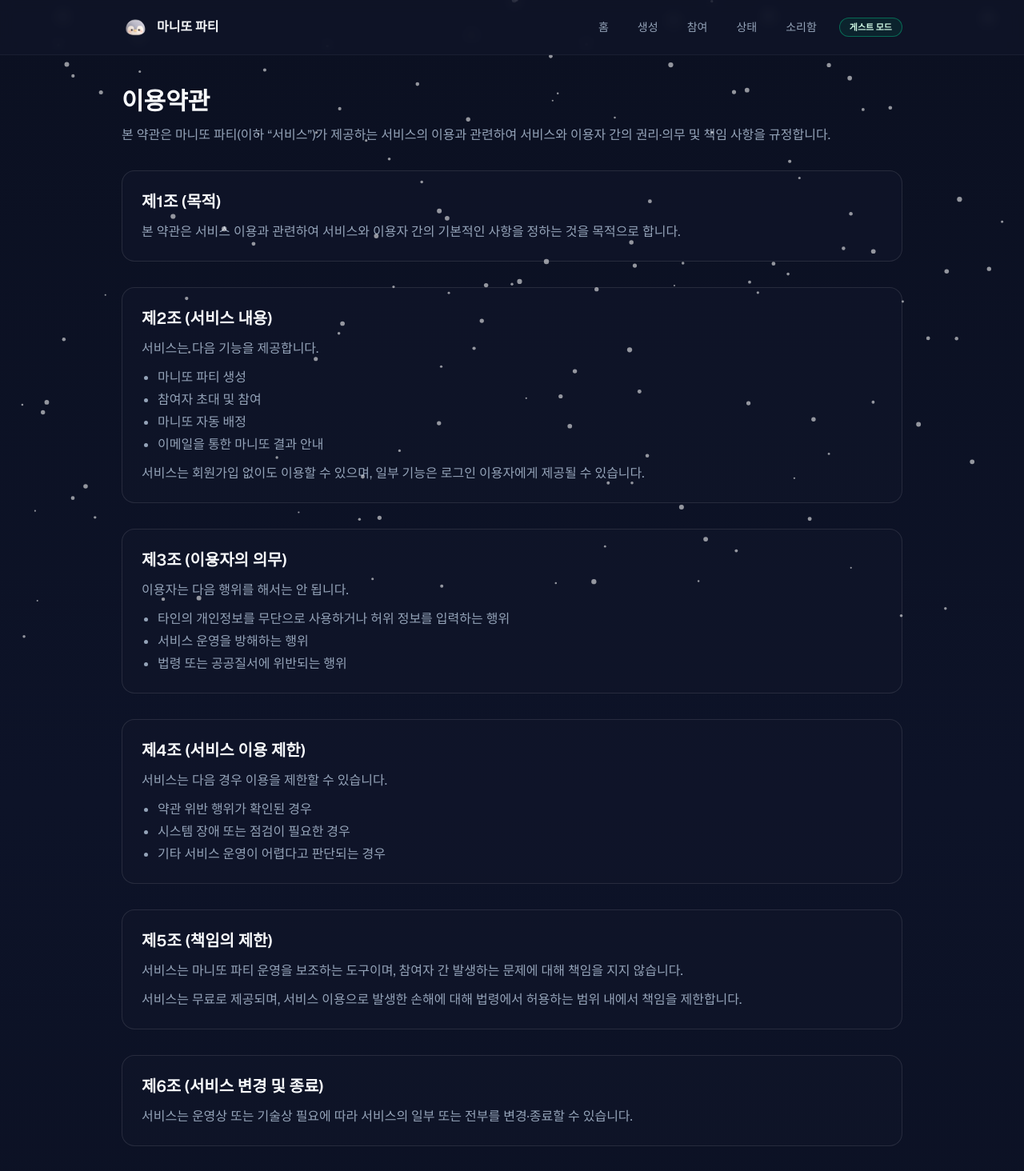
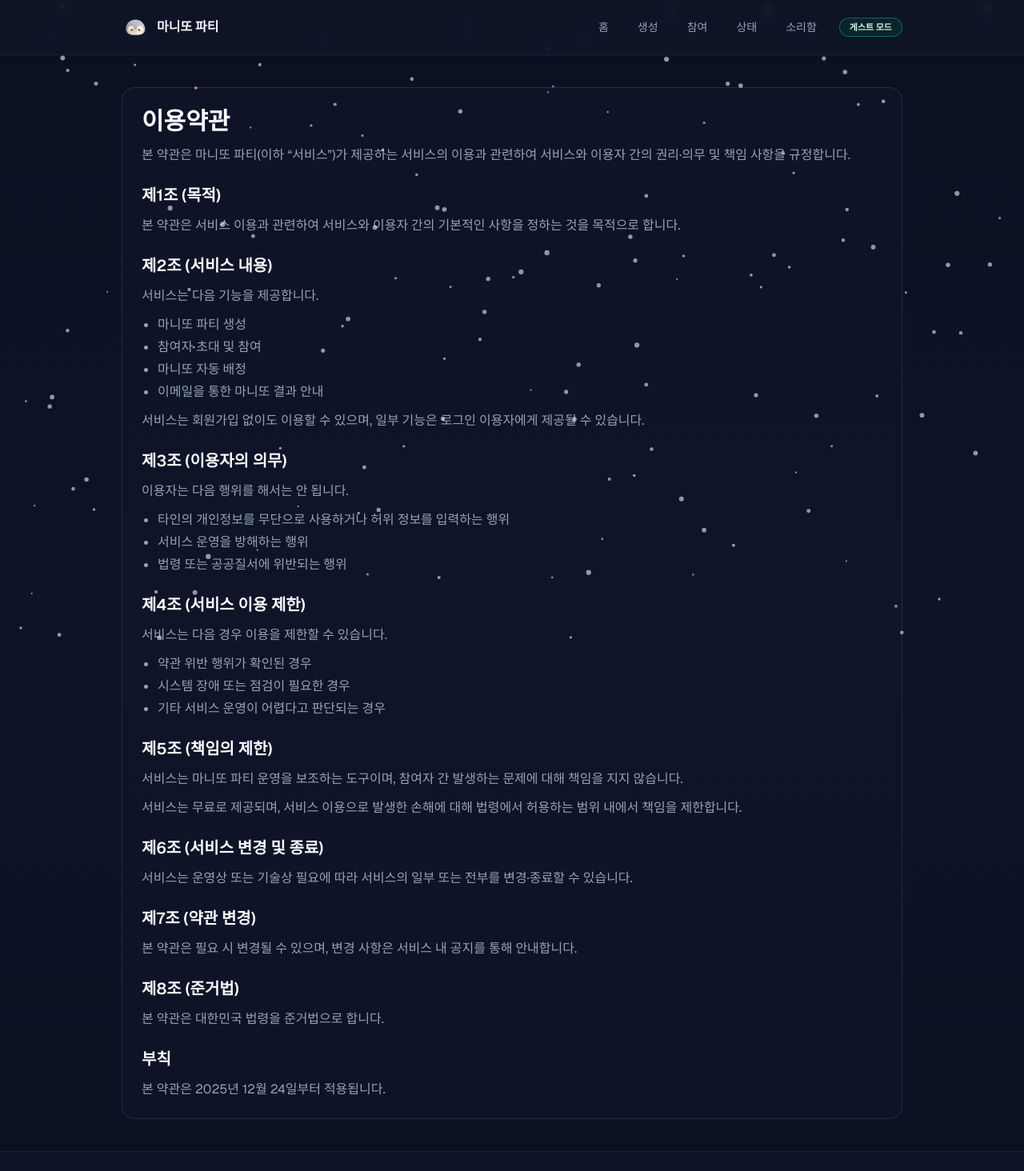
Before and after one commit to HI-JIN2/manitto-frontend, a Next.js app: page /terms in a window 1280 px wide. Shown: the top 1464 px of the page at 80% size. Built offline with nearby package versions, Linux system fonts and the light colour scheme.

Commit message:
chore: 각 조항을 한 컴포넌트로 묶음

```diff
--- a/src/app/create/page.tsx
+++ b/src/app/create/page.tsx
@@ -11,6 +11,7 @@ type ParticipantInput = {
 
 export default function CreatePartyPage() {
   const router = useRouter();
+  const maxParticipants = 30;
   const [name, setName] = useState("");
   const [hostName, setHostName] = useState("");
   const [hostEmail, setHostEmail] = useState("");
@@ -32,6 +33,10 @@ export default function CreatePartyPage() {
 
   const handleCreate = async (e: React.FormEvent) => {
     e.preventDefault();
+    if (participants.length > maxParticipants) {
+      setStatus(`이메일은 최대 ${maxParticipants}개까지 입력할 수 있어요.`);
+      return;
+    }
     setStatus(null);
     setLoading(true);
     try {
@@ -143,6 +148,11 @@ export default function CreatePartyPage() {
             예를 들어, <span className="font-mono">홍길동,hong@example.com</span> 처럼
             적어 주세요. 비워두면 방장만 포함된 파티가 만들어져요.
           </p>
+          {participants.length > maxParticipants && (
+            <p className="text-xs text-red-200">
+              이메일은 최대 {maxParticipants}개까지 입력할 수 있어요.
+            </p>
+          )}
           {participants.length > 0 && (
             <div className="rounded-lg border border-white/10 bg-surface-2 px-3 py-2 text-xs text-muted">
               전송 예정 {participants.length}명:{" "}
@@ -155,7 +165,7 @@ export default function CreatePartyPage() {
 
         <button
           type="submit"
-          disabled={loading}
+          disabled={loading || participants.length > maxParticipants}
           className="rounded-full bg-accent px-4 py-2 text-sm font-semibold text-white transition hover:brightness-110 disabled:opacity-60"
         >
           {loading ? "생성 중..." : "파티 생성"}
--- a/src/app/privacy/page.tsx
+++ b/src/app/privacy/page.tsx
@@ -6,7 +6,7 @@ export const metadata = {
 export default function PrivacyPolicyPage() {
   return (
     <div className="space-y-8">
-      <section className="space-y-3">
+      <section className="space-y-3 rounded-2xl border border-white/10 bg-surface/60 p-5 sm:p-6">
         <h1 className="text-2xl font-semibold sm:text-3xl">개인정보처리방침</h1>
         <p className="text-sm text-muted sm:text-base">
           마니또 파티(이하 “서비스”)는 이용자의 개인정보를 중요하게 생각하며,
@@ -14,9 +14,8 @@ export default function PrivacyPolicyPage() {
           서비스 이용과 관련하여 수집하는 개인정보의 항목, 이용 목적, 보관 및
           파기 등에 대해 안내합니다.
         </p>
-      </section>
-
-      <section className="space-y-3 rounded-2xl border border-white/10 bg-surface/60 p-5 sm:p-6">
+        <div className="mt-6 space-y-6">
+          <section className="space-y-3">
             <h2 className="text-lg font-semibold sm:text-xl">1. 수집하는 개인정보 항목</h2>
             <p className="text-sm text-muted sm:text-base">
               서비스는 회원가입 없이 이용 가능하며, 마니또 파티 생성 및 참여를 위해
@@ -42,7 +41,7 @@ export default function PrivacyPolicyPage() {
             </div>
           </section>
 
-      <section className="space-y-3 rounded-2xl border border-white/10 bg-surface/60 p-5 sm:p-6">
+          <section className="space-y-3">
             <h2 className="text-lg font-semibold sm:text-xl">2. 개인정보 수집 및 이용 목적</h2>
             <p className="text-sm text-muted sm:text-base">
               수집한 개인정보는 다음 목적에 한하여 사용됩니다.
@@ -58,7 +57,7 @@ export default function PrivacyPolicyPage() {
             </p>
           </section>
 
-      <section className="space-y-3 rounded-2xl border border-white/10 bg-surface/60 p-5 sm:p-6">
+          <section className="space-y-3">
             <h2 className="text-lg font-semibold sm:text-xl">3. 개인정보 보관 및 이용 기간</h2>
             <ul className="list-disc space-y-1 pl-5 text-sm text-muted sm:text-base">
               <li>마니또 파티 종료 후, 관련 개인정보는 일정 기간 보관 후 파기됩니다.</li>
@@ -73,7 +72,7 @@ export default function PrivacyPolicyPage() {
             </ul>
           </section>
 
-      <section className="space-y-3 rounded-2xl border border-white/10 bg-surface/60 p-5 sm:p-6">
+          <section className="space-y-3">
             <h2 className="text-lg font-semibold sm:text-xl">4. 개인정보의 제3자 제공</h2>
             <p className="text-sm text-muted sm:text-base">
               서비스는 원칙적으로 이용자의 개인정보를 외부에 제공하지 않습니다.
@@ -85,7 +84,7 @@ export default function PrivacyPolicyPage() {
             </ul>
           </section>
 
-      <section className="space-y-3 rounded-2xl border border-white/10 bg-surface/60 p-5 sm:p-6">
+          <section className="space-y-3">
             <h2 className="text-lg font-semibold sm:text-xl">5. 개인정보 처리 위탁</h2>
             <p className="text-sm text-muted sm:text-base">
               서비스 운영을 위해 다음과 같은 외부 서비스를 이용할 수 있습니다.
@@ -95,11 +94,12 @@ export default function PrivacyPolicyPage() {
               <li>클라우드 서버 제공 업체</li>
             </ul>
             <p className="text-sm text-muted sm:text-base">
-          이 경우, 개인정보 보호 관련 법령을 준수하며 필요한 범위 내에서만 위탁합니다.
+              이 경우, 개인정보 보호 관련 법령을 준수하며 필요한 범위 내에서만
+              위탁합니다.
             </p>
           </section>
 
-      <section className="space-y-3 rounded-2xl border border-white/10 bg-surface/60 p-5 sm:p-6">
+          <section className="space-y-3">
             <h2 className="text-lg font-semibold sm:text-xl">6. 이용자의 권리</h2>
             <p className="text-sm text-muted sm:text-base">
               이용자는 언제든지 다음 권리를 행사할 수 있습니다.
@@ -114,7 +114,7 @@ export default function PrivacyPolicyPage() {
             </p>
           </section>
 
-      <section className="space-y-3 rounded-2xl border border-white/10 bg-surface/60 p-5 sm:p-6">
+          <section className="space-y-3">
             <h2 className="text-lg font-semibold sm:text-xl">7. 개인정보 보호를 위한 조치</h2>
             <p className="text-sm text-muted sm:text-base">
               서비스는 개인정보 보호를 위해 다음과 같은 조치를 취하고 있습니다.
@@ -126,7 +126,7 @@ export default function PrivacyPolicyPage() {
             </ul>
           </section>
 
-      <section className="space-y-3 rounded-2xl border border-white/10 bg-surface/60 p-5 sm:p-6">
+          <section className="space-y-3">
             <h2 className="text-lg font-semibold sm:text-xl">8. 개인정보처리방침 변경</h2>
             <p className="text-sm text-muted sm:text-base">
               본 개인정보처리방침은 관련 법령 또는 서비스 변경에 따라 수정될 수 있으며,
@@ -134,7 +134,7 @@ export default function PrivacyPolicyPage() {
             </p>
           </section>
 
-      <section className="space-y-3 rounded-2xl border border-white/10 bg-surface/60 p-5 sm:p-6">
+          <section className="space-y-3">
             <h2 className="text-lg font-semibold sm:text-xl">9. 문의</h2>
             <div className="space-y-1 text-sm text-muted sm:text-base">
               <p>서비스명: 마니또 파티</p>
@@ -143,5 +143,7 @@ export default function PrivacyPolicyPage() {
             </div>
           </section>
         </div>
+      </section>
+    </div>
   );
 }
--- a/src/app/terms/page.tsx
+++ b/src/app/terms/page.tsx
@@ -6,15 +6,14 @@ export const metadata = {
 export default function TermsPage() {
   return (
     <div className="space-y-8">
-      <section className="space-y-3">
+      <section className="space-y-3 rounded-2xl border border-white/10 bg-surface/60 p-5 sm:p-6">
         <h1 className="text-2xl font-semibold sm:text-3xl">이용약관</h1>
         <p className="text-sm text-muted sm:text-base">
           본 약관은 마니또 파티(이하 “서비스”)가 제공하는 서비스의 이용과 관련하여
           서비스와 이용자 간의 권리·의무 및 책임 사항을 규정합니다.
         </p>
-      </section>
-
-      <section className="space-y-3 rounded-2xl border border-white/10 bg-surface/60 p-5 sm:p-6">
+        <div className="mt-6 space-y-6">
+          <section className="space-y-3">
             <h2 className="text-lg font-semibold sm:text-xl">제1조 (목적)</h2>
             <p className="text-sm text-muted sm:text-base">
               본 약관은 서비스 이용과 관련하여 서비스와 이용자 간의 기본적인 사항을
@@ -22,7 +21,7 @@ export default function TermsPage() {
             </p>
           </section>
 
-      <section className="space-y-3 rounded-2xl border border-white/10 bg-surface/60 p-5 sm:p-6">
+          <section className="space-y-3">
             <h2 className="text-lg font-semibold sm:text-xl">제2조 (서비스 내용)</h2>
             <p className="text-sm text-muted sm:text-base">
               서비스는 다음 기능을 제공합니다.
@@ -39,7 +38,7 @@ export default function TermsPage() {
             </p>
           </section>
 
-      <section className="space-y-3 rounded-2xl border border-white/10 bg-surface/60 p-5 sm:p-6">
+          <section className="space-y-3">
             <h2 className="text-lg font-semibold sm:text-xl">제3조 (이용자의 의무)</h2>
             <p className="text-sm text-muted sm:text-base">
               이용자는 다음 행위를 해서는 안 됩니다.
@@ -51,7 +50,7 @@ export default function TermsPage() {
             </ul>
           </section>
 
-      <section className="space-y-3 rounded-2xl border border-white/10 bg-surface/60 p-5 sm:p-6">
+          <section className="space-y-3">
             <h2 className="text-lg font-semibold sm:text-xl">제4조 (서비스 이용 제한)</h2>
             <p className="text-sm text-muted sm:text-base">
               서비스는 다음 경우 이용을 제한할 수 있습니다.
@@ -63,7 +62,7 @@ export default function TermsPage() {
             </ul>
           </section>
 
-      <section className="space-y-3 rounded-2xl border border-white/10 bg-surface/60 p-5 sm:p-6">
+          <section className="space-y-3">
             <h2 className="text-lg font-semibold sm:text-xl">제5조 (책임의 제한)</h2>
             <p className="text-sm text-muted sm:text-base">
               서비스는 마니또 파티 운영을 보조하는 도구이며, 참여자 간 발생하는 문제에
@@ -75,7 +74,7 @@ export default function TermsPage() {
             </p>
           </section>
 
-      <section className="space-y-3 rounded-2xl border border-white/10 bg-surface/60 p-5 sm:p-6">
+          <section className="space-y-3">
             <h2 className="text-lg font-semibold sm:text-xl">제6조 (서비스 변경 및 종료)</h2>
             <p className="text-sm text-muted sm:text-base">
               서비스는 운영상 또는 기술상 필요에 따라 서비스의 일부 또는 전부를
@@ -83,7 +82,7 @@ export default function TermsPage() {
             </p>
           </section>
 
-      <section className="space-y-3 rounded-2xl border border-white/10 bg-surface/60 p-5 sm:p-6">
+          <section className="space-y-3">
             <h2 className="text-lg font-semibold sm:text-xl">제7조 (약관 변경)</h2>
             <p className="text-sm text-muted sm:text-base">
               본 약관은 필요 시 변경될 수 있으며, 변경 사항은 서비스 내 공지를 통해
@@ -91,19 +90,21 @@ export default function TermsPage() {
             </p>
           </section>
 
-      <section className="space-y-3 rounded-2xl border border-white/10 bg-surface/60 p-5 sm:p-6">
+          <section className="space-y-3">
             <h2 className="text-lg font-semibold sm:text-xl">제8조 (준거법)</h2>
             <p className="text-sm text-muted sm:text-base">
               본 약관은 대한민국 법령을 준거법으로 합니다.
             </p>
           </section>
 
-      <section className="space-y-3 rounded-2xl border border-white/10 bg-surface/60 p-5 sm:p-6">
+          <section className="space-y-3">
             <h2 className="text-lg font-semibold sm:text-xl">부칙</h2>
             <p className="text-sm text-muted sm:text-base">
               본 약관은 2025년 12월 24일부터 적용됩니다.
             </p>
           </section>
         </div>
+      </section>
+    </div>
   );
 }
```
Lines whose indentation alone changed are shown as unchanged.
